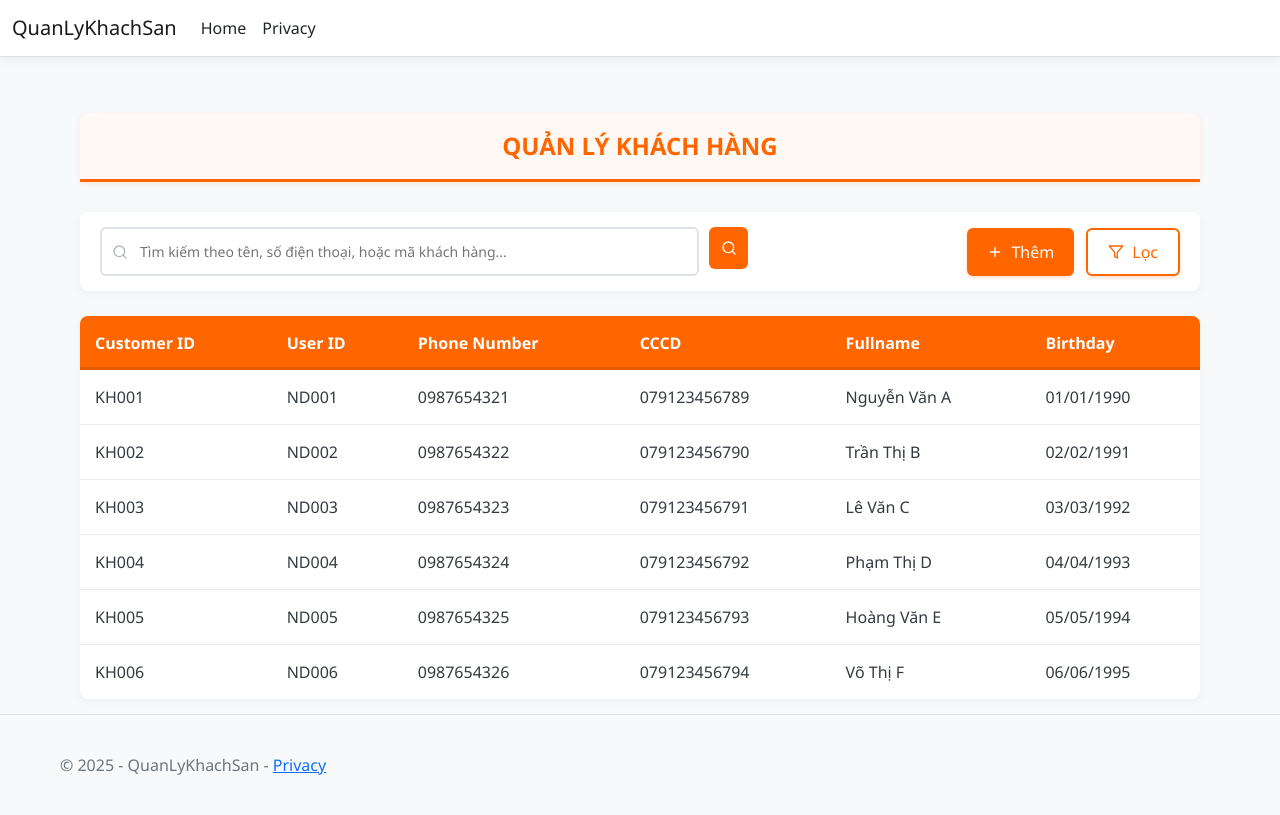
After one commit to hdnng/QLKS_01, an ASP.NET Core app: template QuanLyKhachSan/Views/Admin/CustomerList.cshtml in a window 1280 px wide. The commit adds this page. Run offline with ASP.NET Core 8, Linux system fonts and the light colour scheme; the template is opened without the code that fills it, so the values that code supplies are empty; style sheets or scripts are compiled from the project's sources.

Commit message:
add customer management interface

```diff
--- /dev/null
+++ b/QuanLyKhachSan/Views/Admin/CustomerList.cshtml
@@ -0,0 +1,591 @@
+@{
+    ViewData["Title"] = "Quản lý khách hàng";
+}
+
+<!DOCTYPE html>
+<html lang="vi">
+<head>
+    <meta charset="UTF-8">
+    <meta name="viewport" content="width=device-width, initial-scale=1.0">
+    <title>@ViewData["Title"]</title>
+    <style>
+        :root {
+            --primary: #FF6600;
+            --primary-dark: #E55A00;
+            --primary-light: #FF8533;
+            --primary-bg: #FFF8F4;
+            --white: #FFFFFF;
+            --gray-100: #F8F9FA;
+            --gray-200: #E9ECEF;
+            --gray-300: #DEE2E6;
+            --gray-400: #CED4DA;
+            --gray-500: #ADB5BD;
+            --gray-600: #6C757D;
+            --gray-700: #495057;
+            --gray-800: #343A40;
+            --gray-900: #212529;
+            --success: #28a745;
+            --info: #17a2b8;
+        }
+
+        * {
+            margin: 0;
+            padding: 0;
+            box-sizing: border-box;
+            font-family: 'Segoe UI', Tahoma, Geneva, Verdana, sans-serif;
+        }
+
+        body {
+            background-color: var(--gray-100);
+            color: var(--gray-800);
+        }
+
+        .container {
+            max-width: 1200px;
+            margin: 0 auto;
+            padding: 20px;
+        }
+
+        .header {
+            text-align: center;
+            margin-bottom: 30px;
+            color: var(--primary);
+            font-weight: bold;
+            font-size: 24px;
+            padding: 15px;
+            border-bottom: 3px solid var(--primary);
+            background-color: var(--primary-bg);
+            border-radius: 8px 8px 0 0;
+            box-shadow: 0 2px 5px rgba(255, 102, 0, 0.1);
+        }
+
+        .controls-container {
+            display: flex;
+            justify-content: space-between;
+            margin-bottom: 25px;
+            align-items: center;
+            background-color: white;
+            padding: 15px 20px;
+            border-radius: 8px;
+            box-shadow: 0 2px 10px rgba(0, 0, 0, 0.05);
+        }
+
+        .search-container {
+            display: flex;
+            width: 60%;
+            position: relative;
+        }
+
+        .search-icon {
+            position: absolute;
+            left: 12px;
+            top: 50%;
+            transform: translateY(-50%);
+            color: var(--gray-500);
+            font-size: 16px;
+        }
+
+        .search-input {
+            padding: 12px 12px 12px 38px;
+            border: 2px solid var(--gray-300);
+            border-radius: 6px;
+            width: 100%;
+            outline: none;
+            transition: all 0.3s;
+            font-size: 14px;
+        }
+
+        .search-input:focus {
+            border-color: var(--primary);
+            box-shadow: 0 0 0 3px rgba(255, 102, 0, 0.1);
+        }
+
+        .search-button {
+            background-color: var(--primary);
+            color: white;
+            border: none;
+            border-radius: 6px;
+            cursor: pointer;
+            transition: all 0.3s;
+            height: 42px;
+            width: 42px;
+            margin-left: 10px;
+            display: flex;
+            align-items: center;
+            justify-content: center;
+        }
+
+        .search-button:hover {
+            background-color: var(--primary-dark);
+            transform: translateY(-2px);
+            box-shadow: 0 4px 8px rgba(255, 102, 0, 0.2);
+        }
+
+        .search-button:active {
+            transform: translateY(0);
+            box-shadow: 0 2px 4px rgba(255, 102, 0, 0.2);
+        }
+
+        .action-buttons {
+            display: flex;
+            gap: 12px;
+        }
+
+        .add-button, .filter-button, .modal-add-button {
+            padding: 10px 20px;
+            background-color: var(--primary);
+            color: white;
+            border: none;
+            border-radius: 6px;
+            cursor: pointer;
+            transition: all 0.3s;
+            font-weight: 500;
+            display: flex;
+            align-items: center;
+            gap: 8px;
+            box-shadow: 0 2px 4px rgba(255, 102, 0, 0.2);
+        }
+
+        .add-button:hover, .filter-button:hover, .modal-add-button:hover {
+            background-color: var(--primary-dark);
+            transform: translateY(-2px);
+            box-shadow: 0 4px 8px rgba(255, 102, 0, 0.2);
+        }
+
+        .add-button:active, .filter-button:active, .modal-add-button:active {
+            transform: translateY(0);
+            box-shadow: 0 2px 4px rgba(255, 102, 0, 0.2);
+        }
+
+        .filter-button {
+            background-color: white;
+            color: var(--primary);
+            border: 2px solid var(--primary);
+        }
+
+        .filter-button:hover {
+            background-color: var(--primary-bg);
+        }
+
+        .customer-table {
+            width: 100%;
+            border-collapse: collapse;
+            background-color: white;
+            box-shadow: 0 2px 10px rgba(0, 0, 0, 0.05);
+            border-radius: 8px;
+            overflow: hidden;
+        }
+
+        .customer-table th {
+            background-color: var(--primary);
+            color: white;
+            text-align: left;
+            padding: 15px;
+            font-weight: 600;
+            position: relative;
+        }
+
+        .customer-table th:after {
+            content: '';
+            position: absolute;
+            bottom: 0;
+            left: 0;
+            width: 100%;
+            height: 3px;
+            background-color: rgba(0, 0, 0, 0.1);
+        }
+
+        .customer-table tr {
+            border-bottom: 1px solid var(--gray-200);
+            transition: background-color 0.2s;
+        }
+
+        .customer-table tr:last-child {
+            border-bottom: none;
+        }
+
+        .customer-table tr:hover {
+            background-color: var(--primary-bg);
+        }
+
+        .customer-table td {
+            padding: 15px;
+        }
+
+        /* Modal */
+        .modal {
+            display: none;
+            position: fixed;
+            top: 0;
+            left: 0;
+            width: 100%;
+            height: 100%;
+            background-color: rgba(0, 0, 0, 0.5);
+            z-index: 1000;
+            justify-content: center;
+            align-items: center;
+            backdrop-filter: blur(3px);
+            animation: fadeIn 0.3s;
+        }
+
+       @@keyframes fadeIn {
+    from { opacity: 0; }
+    to { opacity: 1; }
+}
+
+        .modal-content {
+            background-color: white;
+            padding: 25px;
+            border-radius: 15px;
+            width: 550px;
+            max-width: 90%;
+            box-shadow: 0 10px 30px rgba(0, 0, 0, 0.15);
+            position: relative;
+            animation: slideIn 0.3s;
+            border-top: 5px solid var(--primary);
+        }
+
+        @@keyframes slideIn {
+    from { transform: translateY(-30px); opacity: 0; }
+    to { transform: translateY(0); opacity: 1; }
+}
+
+        .modal-header {
+            display: flex;
+            justify-content: space-between;
+            align-items: center;
+            margin-bottom: 25px;
+            padding-bottom: 15px;
+            border-bottom: 1px solid var(--gray-200);
+        }
+
+        .modal-title {
+            font-size: 20px;
+            color: var(--primary);
+            font-weight: bold;
+            display: flex;
+            align-items: center;
+            gap: 10px;
+        }
+
+        .close-button {
+            background: none;
+            border: none;
+            font-size: 24px;
+            cursor: pointer;
+            color: var(--gray-600);
+            transition: color 0.3s, transform 0.3s;
+            height: 32px;
+            width: 32px;
+            display: flex;
+            align-items: center;
+            justify-content: center;
+            border-radius: 50%;
+        }
+
+        .close-button:hover {
+            color: var(--primary);
+            background-color: var(--gray-100);
+            transform: rotate(90deg);
+        }
+
+        .form-row {
+            display: flex;
+            gap: 20px;
+            margin-bottom: 20px;
+        }
+
+        .form-group {
+            flex: 1;
+        }
+
+        .form-label {
+            display: block;
+            margin-bottom: 8px;
+            font-weight: 500;
+            color: var(--gray-700);
+        }
+
+        .form-control {
+            width: 100%;
+            padding: 12px;
+            border: 2px solid var(--gray-300);
+            border-radius: 6px;
+            outline: none;
+            transition: all 0.3s;
+            font-size: 14px;
+        }
+
+        .form-control:focus {
+            border-color: var(--primary);
+            box-shadow: 0 0 0 3px rgba(255, 102, 0, 0.1);
+        }
+
+        .form-hint {
+            font-size: 12px;
+            color: var(--gray-600);
+            margin-top: 6px;
+            font-style: italic;
+        }
+
+        .modal-footer {
+            margin-top: 25px;
+            text-align: right;
+            display: flex;
+            justify-content: flex-end;
+            gap: 15px;
+        }
+
+        .cancel-button {
+            padding: 10px 20px;
+            background-color: var(--white);
+            color: var(--gray-700);
+            border: 2px solid var(--gray-300);
+            border-radius: 6px;
+            cursor: pointer;
+            font-weight: 500;
+            transition: all 0.3s;
+        }
+
+        .cancel-button:hover {
+            background-color: var(--gray-100);
+            border-color: var(--gray-400);
+        }
+
+        .modal-add-button {
+            padding: 10px 25px;
+        }
+
+        /* Icons */
+        .icon {
+            display: inline-block;
+            width: 20px;
+            height: 20px;
+            stroke-width: 0;
+            stroke: currentColor;
+            fill: currentColor;
+        }
+
+        /* Responsive adjustments */
+        @@media (max-width: 768px) {
+            .controls-container {
+                flex-direction: column;
+                gap: 15px;
+                align-items: stretch;
+            }
+
+            .search-container {
+                width: 100%;
+            }
+
+            .action-buttons {
+                justify-content: space-between;
+            }
+
+            .form-row {
+                flex-direction: column;
+                gap: 15px;
+            }
+
+            .customer-table {
+                font-size: 14px;
+            }
+
+            .customer-table th, .customer-table td {
+                padding: 10px;
+            }
+        }
+    </style>
+</head>
+<body>
+    <div class="container">
+        <div class="header">QUẢN LÝ KHÁCH HÀNG</div>
+        <div class="controls-container">
+            <div class="search-container">
+                <svg class="search-icon" width="16" height="16" viewBox="0 0 24 24" fill="none" xmlns="http://www.w3.org/2000/svg">
+                    <path d="M11 19C15.4183 19 19 15.4183 19 11C19 6.58172 15.4183 3 11 3C6.58172 3 3 6.58172 3 11C3 15.4183 6.58172 19 11 19Z" stroke="currentColor" stroke-width="2" stroke-linecap="round" stroke-linejoin="round"/>
+                    <path d="M21 21L16.65 16.65" stroke="currentColor" stroke-width="2" stroke-linecap="round" stroke-linejoin="round"/>
+                </svg>
+                <input type="text" class="search-input" placeholder="Tìm kiếm theo tên, số điện thoại, hoặc mã khách hàng...">
+                <button class="search-button">
+                    <svg width="16" height="16" viewBox="0 0 24 24" fill="none" xmlns="http://www.w3.org/2000/svg">
+                        <path d="M21 21L16.65 16.65M19 11C19 15.4183 15.4183 19 11 19C6.58172 19 3 15.4183 3 11C3 6.58172 6.58172 3 11 3C15.4183 3 19 6.58172 19 11Z" stroke="currentColor" stroke-width="2" stroke-linecap="round" stroke-linejoin="round"/>
+                    </svg>
+                </button>
+            </div>
+
+            <div class="action-buttons">
+                <button class="add-button" onclick="openModal()">
+                    <svg width="16" height="16" viewBox="0 0 24 24" fill="none" xmlns="http://www.w3.org/2000/svg">
+                        <path d="M12 5V19M5 12H19" stroke="currentColor" stroke-width="2" stroke-linecap="round" stroke-linejoin="round"/>
+                    </svg>
+                    Thêm
+                </button>
+                <button class="filter-button">
+                    <svg width="16" height="16" viewBox="0 0 24 24" fill="none" xmlns="http://www.w3.org/2000/svg">
+                        <path d="M22 3H2L10 12.46V19L14 21V12.46L22 3Z" stroke="currentColor" stroke-width="2" stroke-linecap="round" stroke-linejoin="round"/>
+                    </svg>
+                    Lọc
+                </button>
+            </div>
+        </div>
+
+        <table class="customer-table">
+            <thead>
+                <tr>
+                    <th>Customer ID</th>
+                    <th>User ID</th>
+                    <th>Phone Number</th>
+                    <th>CCCD</th>
+                    <th>Fullname</th>
+                    <th>Birthday</th>
+                </tr>
+            </thead>
+            <tbody>
+                <tr>
+                    <td>KH001</td>
+                    <td>ND001</td>
+                    <td>0987654321</td>
+                    <td>079123456789</td>
+                    <td>Nguyễn Văn A</td>
+                    <td>01/01/1990</td>
+                </tr>
+                <tr>
+                    <td>KH002</td>
+                    <td>ND002</td>
+                    <td>0987654322</td>
+                    <td>079123456790</td>
+                    <td>Trần Thị B</td>
+                    <td>02/02/1991</td>
+                </tr>
+                <tr>
+                    <td>KH003</td>
+                    <td>ND003</td>
+                    <td>0987654323</td>
+                    <td>079123456791</td>
+                    <td>Lê Văn C</td>
+                    <td>03/03/1992</td>
+                </tr>
+                <tr>
+                    <td>KH004</td>
+                    <td>ND004</td>
+                    <td>0987654324</td>
+                    <td>079123456792</td>
+                    <td>Phạm Thị D</td>
+                    <td>04/04/1993</td>
+                </tr>
+                <tr>
+                    <td>KH005</td>
+                    <td>ND005</td>
+                    <td>0987654325</td>
+                    <td>079123456793</td>
+                    <td>Hoàng Văn E</td>
+                    <td>05/05/1994</td>
+                </tr>
+                <tr>
+                    <td>KH006</td>
+                    <td>ND006</td>
+                    <td>0987654326</td>
+                    <td>079123456794</td>
+                    <td>Võ Thị F</td>
+                    <td>06/06/1995</td>
+                </tr>
+            </tbody>
+        </table>
+    </div>
+
+    <!-- Modal for adding new customer -->
+    <div id="addCustomerModal" class="modal">
+        <div class="modal-content">
+            <div class="modal-header">
+                <div class="modal-title">
+                    <svg width="24" height="24" viewBox="0 0 24 24" fill="none" xmlns="http://www.w3.org/2000/svg">
+                        <path d="M20 21V19C20 17.9391 19.5786 16.9217 18.8284 16.1716C18.0783 15.4214 17.0609 15 16 15H8C6.93913 15 5.92172 15.4214 5.17157 16.1716C4.42143 16.9217 4 17.9391 4 19V21" stroke="#FF6600" stroke-width="2" stroke-linecap="round" stroke-linejoin="round"/>
+                        <path d="M12 11C14.2091 11 16 9.20914 16 7C16 4.79086 14.2091 3 12 3C9.79086 3 8 4.79086 8 7C8 9.20914 9.79086 11 12 11Z" stroke="#FF6600" stroke-width="2" stroke-linecap="round" stroke-linejoin="round"/>
+                    </svg>
+                    Thêm khách hàng
+                </div>
+                <button class="close-button" onclick="closeModal()">&times;</button>
+            </div>
+
+            <form id="addCustomerForm">
+                <div class="form-row">
+                    <div class="form-group">
+                        <label class="form-label">Mã khách hàng</label>
+                        <input name="CustomerID" type="text" class="form-control" disabled>
+                        <div class="form-hint">Mã sẽ được tạo tự động</div>
+                    </div>
+                    <div class="form-group">
+                        <label name="FullName" class="form-label">Họ và tên</label>
+                        <input type="text" class="form-control" required>
+                    </div>
+                </div>
+
+                <div class="form-row">
+                    <div class="form-group">
+                        <label class="form-label">Mã người dùng</label>
+                        <input name="UserID" type="text" class="form-control" disabled>
+                        <div class="form-hint">Mã sẽ được tạo tự động</div>
+                    </div>
+                    <div class="form-group">
+                        <label class="form-label">Ngày sinh</label>
+                        <input name="Birthday" type="date" class="form-control" required>
+                    </div>
+                </div>
+
+                <div class="form-row">
+                    <div class="form-group">
+                        <label class="form-label">Email</label>
+                        <input type="email" class="form-control" required>
+                    </div>
+                    <div class="form-group">
+                        <label class="form-label">CCCD</label>
+                        <input name="Gmail" type="text" class="form-control" required>
+                    </div>
+                </div>
+
+                <div class="form-row">
+                    <div class="form-group">
+                        <label class="form-label">Số điện thoại</label>
+                        <input name="PhoneNumber" type="tel" class="form-control" required>
+                    </div>
+                    <div class="form-group">
+                        <!-- Empty group for alignment -->
+                    </div>
+                </div>
+
+                <div class="modal-footer">
+                    <button type="button" class="cancel-button" onclick="closeModal()">Hủy</button>
+                    <button type="submit" class="modal-add-button">
+                        <svg width="16" height="16" viewBox="0 0 24 24" fill="none" xmlns="http://www.w3.org/2000/svg">
+                            <path d="M12 5V19M5 12H19" stroke="currentColor" stroke-width="2" stroke-linecap="round" stroke-linejoin="round"/>
+                        </svg>
+                        Thêm
+                    </button>
+                </div>
+            </form>
+        </div>
+    </div>
+
+    <script>
+
+        function openModal() {
+            document.getElementById('addCustomerModal').style.display = 'flex';
+            document.body.style.overflow = 'hidden'; // Prevent scrolling when modal is open
+        }
+
+        function closeModal() {
+            document.getElementById('addCustomerModal').style.display = 'none';
+            document.body.style.overflow = 'auto'; // Restore scrolling
+        }
+
+        // đóng model khi click bên ngoài
+        window.onclick = function(event) {
+            const modal = document.getElementById('addCustomerModal');
+            if (event.target === modal) {
+                closeModal();
+            }
+        }
+    </script>
+</body>
+</html>
--- a/QuanLyKhachSan/Views/User/BookingDetail.cshtml
+++ b/QuanLyKhachSan/Views/User/BookingDetail.cshtml
@@ -427,7 +427,6 @@
         modal.style.display = 'flex';
     }
 
-    // Lấy các nút điều khiển modal
     const closeBtn = document.querySelector('.close-modal');
     const cancelBtn = document.getElementById('cancelBookingCancel');
     const confirmBtn = document.getElementById('cancelBookingConfirm');
```
Also changed, not shown: QuanLyKhachSan/Controllers/AdminController.cs (added, +15 -0 lines), 13 other files.
